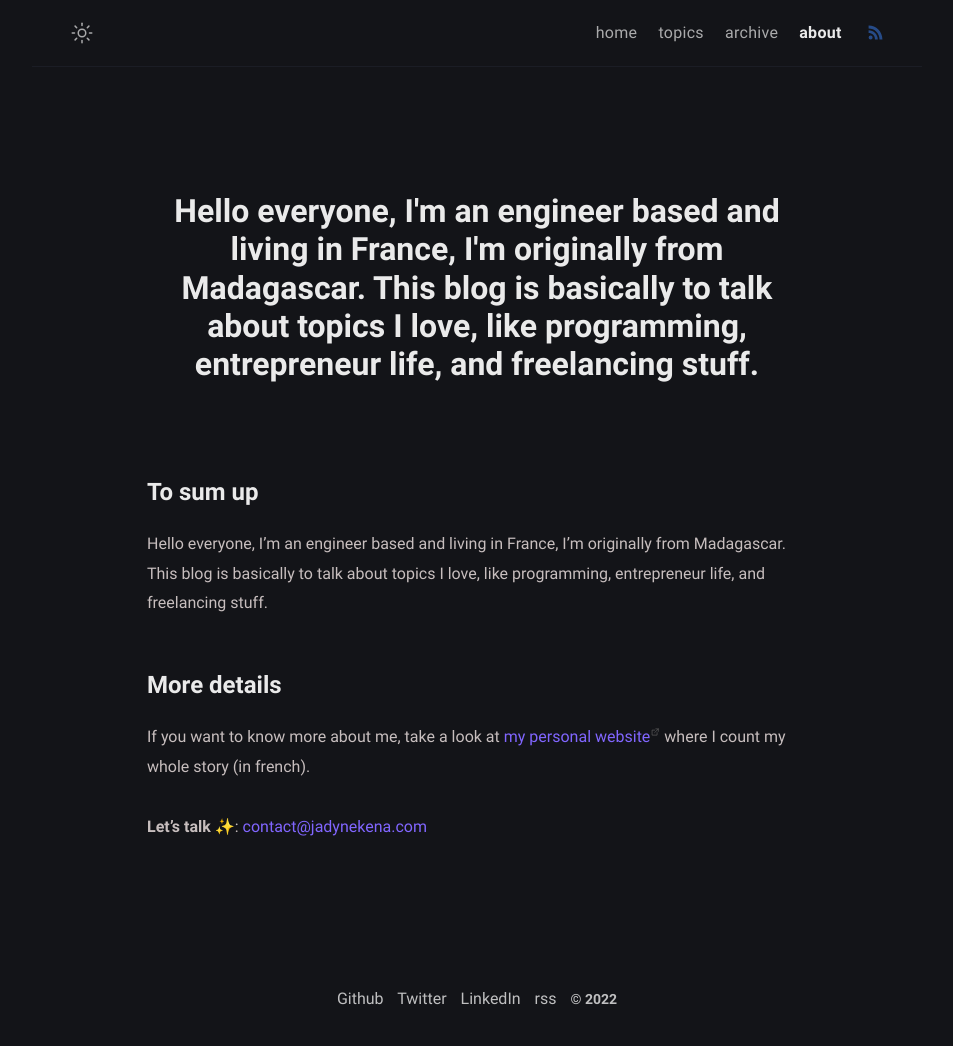
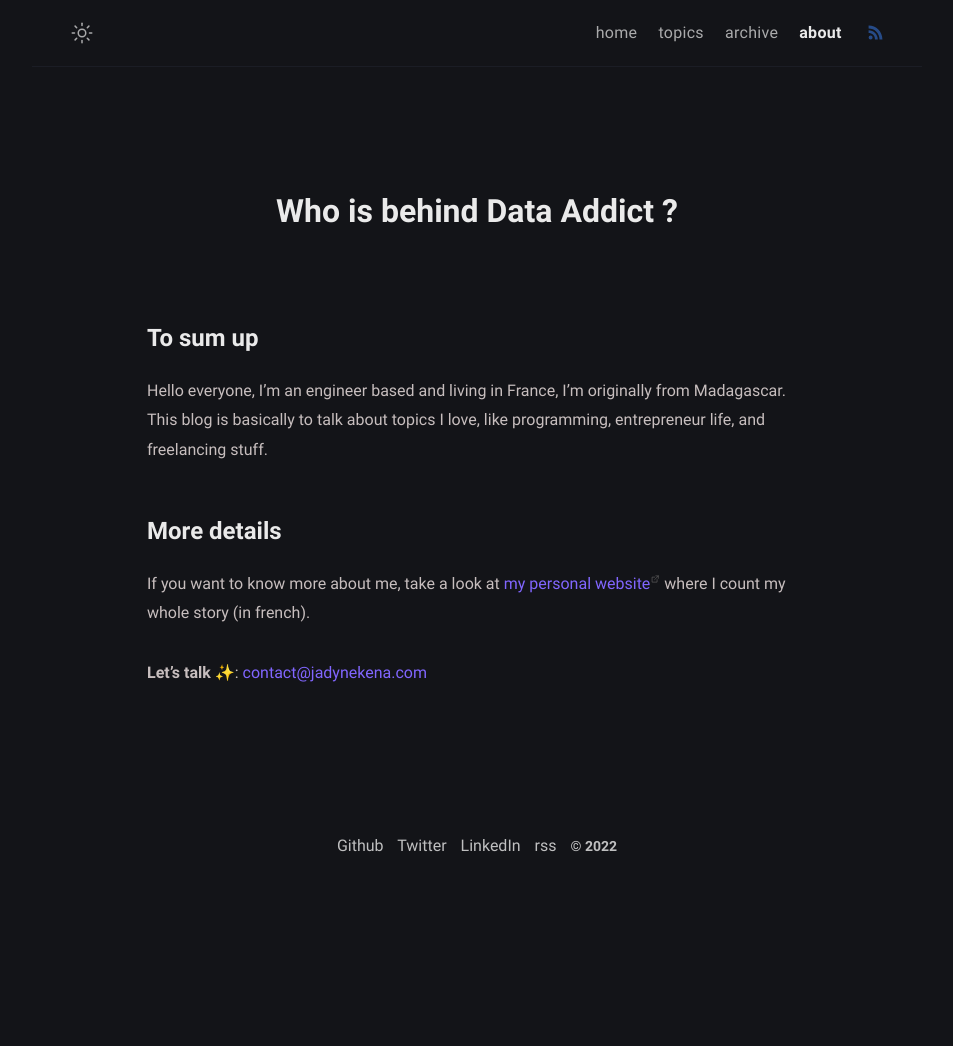
Before and after one commit to data-addict-com/data-addict-com.github.io, a Jekyll site: the page built from about.md, in a window 1280 px wide. Shown: the whole page, without its empty margins (163-1116 px from the left). Built offline with Jekyll 4.4.1, drawn with Linux system fonts in a browser that asks for light colours; a script that is not in the unit is left out; after the commit the page ends 900 px from its top, so only the background shows below that.

Commit message:
about me

```diff
--- a/about.md
+++ b/about.md
@@ -2,7 +2,7 @@
 title: Who is behind Data Addict
 permalink: /about/
 layout: page
-excerpt: Hello everyone, I'm an engineer based and living in France, I'm originally from Madagascar. This blog is basically to talk about topics I love, like programming, entrepreneur life, and freelancing stuff.
+excerpt: Who is behind Data Addict ?
 comments: true
 ---
 
```
